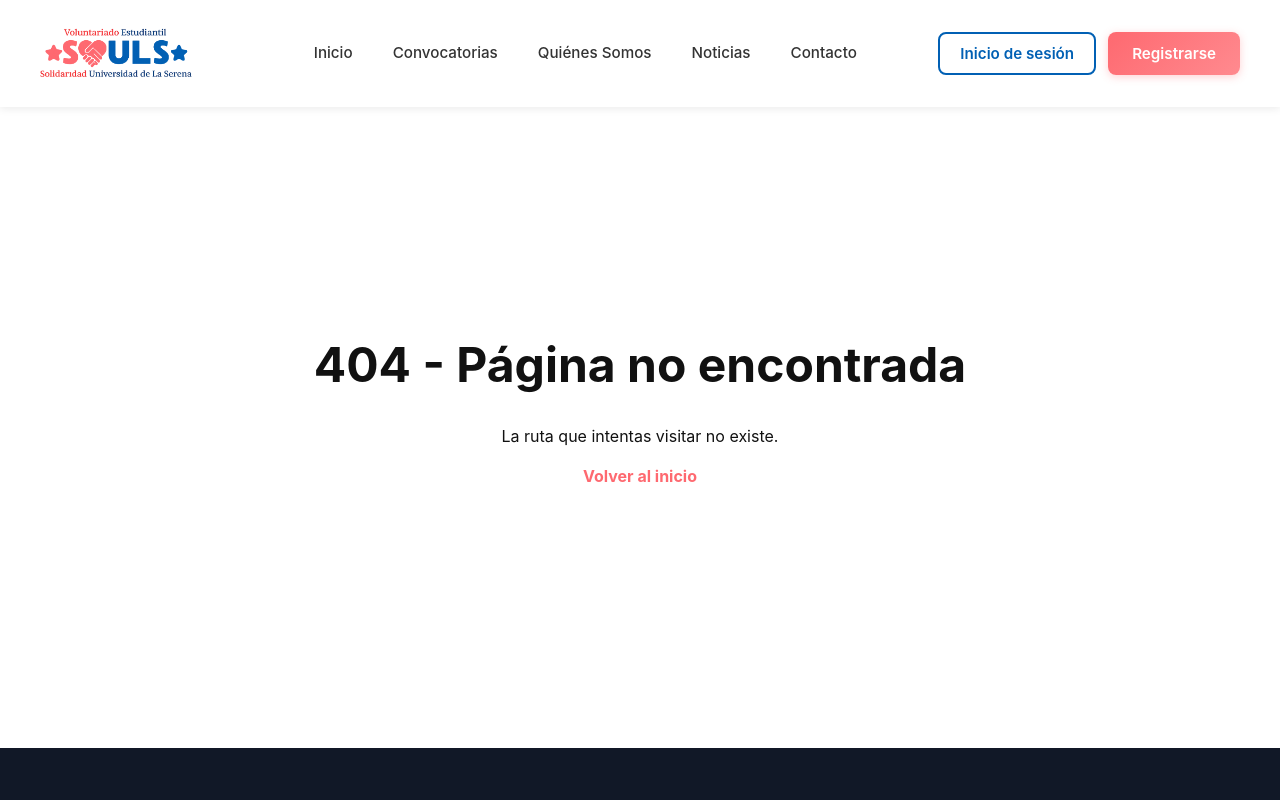
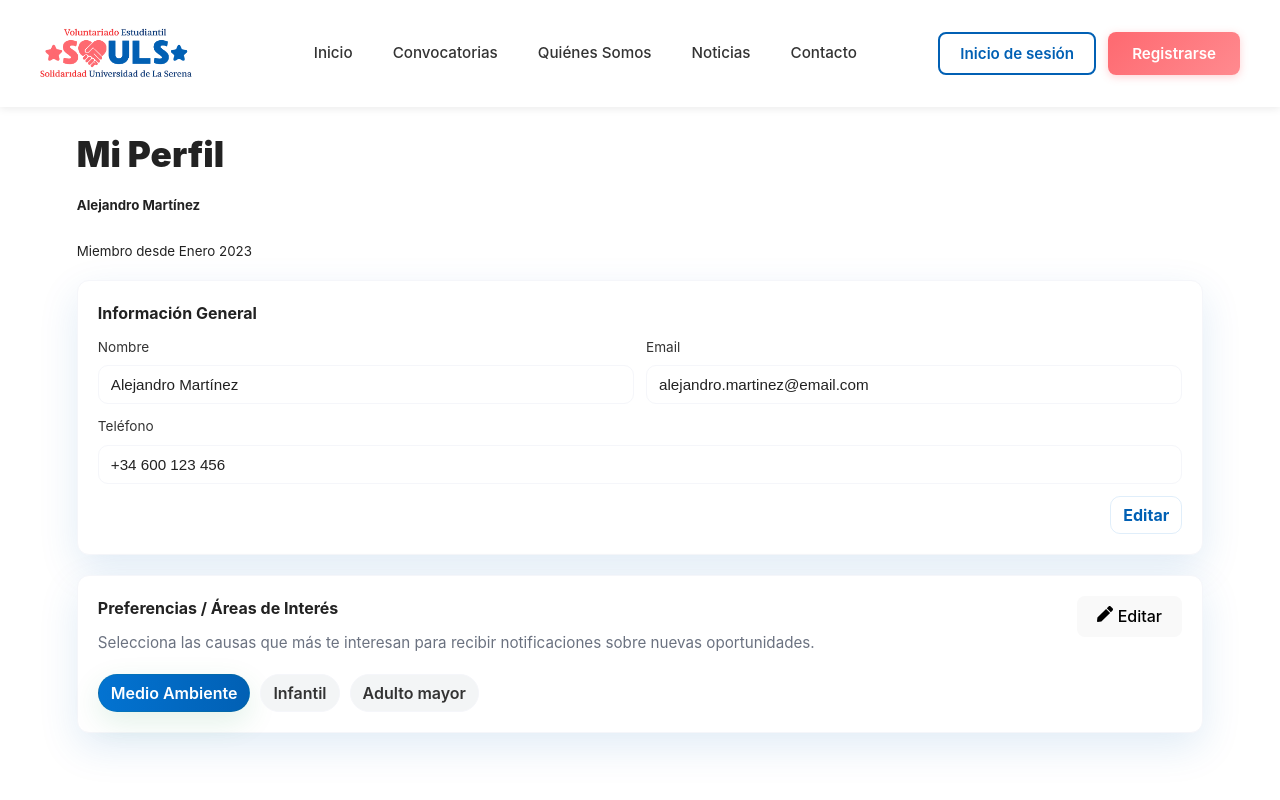
Before and after one commit to DylanQuiroga/ulsconnectfrontend, a React (Vite) app: page /perfil_voluntario in a window 1280 px wide. Shown: the top 800 px of the page. Built offline with nearby package versions, Linux system fonts and the light colour scheme; no server answers.

Commit message:
Maqueta de perfil de voluntario

```diff
--- a/package.json
+++ b/package.json
@@ -17,6 +17,7 @@
     "react": "^18.3.1",
     "react-bootstrap": "^2.10.10",
     "react-dom": "^18.3.1",
+    "react-icons": "^5.5.0",
     "react-router-dom": "^7.9.5"
   },
   "devDependencies": {
--- a/src/Routes.tsx
+++ b/src/Routes.tsx
@@ -7,6 +7,7 @@ import Register from "./pages/Register";
 import NotFound from "./pages/NotFound";
 import Login from "./pages/Login";
 import VolunteerProfile from "./pages/VolunteerProfile";
+import PerfilVoluntario from "./components/PerfilVoluntario";
 
 const AppRoutes: React.FC = () => {
   return (
@@ -15,6 +16,7 @@ const AppRoutes: React.FC = () => {
       <Route path="/register" element={<Register />} />
       <Route path="/login" element={<Login />} />
       <Route path="/volunteer_dashboard" element={<VolunteerProfile />} />
+      <Route path="/perfil_voluntario" element={<PerfilVoluntario />} />
       <Route path="*" element={<NotFound />} />
     </Routes>
   );
--- /dev/null
+++ b/src/components/PerfilVoluntario.tsx
@@ -0,0 +1,139 @@
+import React, { useState } from 'react';
+import { FaPen } from 'react-icons/fa';
+import './css/PerfilVoluntario.css';
+
+const PerfilVoluntario: React.FC = () => {
+    const initial = {
+        name: 'Alejandro Martínez',
+        email: 'alejandro.martinez@email.com',
+        phone: '+34 600 123 456',
+    };
+
+    const [form, setForm] = useState(initial);
+    const [editing, setEditing] = useState(false);
+    const preferences = ['Medio Ambiente', 'Infantil', 'Adulto mayor'];
+    const [selectedPrefs, setSelectedPrefs] = useState(new Set(['Medio Ambiente', 'Bienestar Animal']));
+
+    const handleChange = (e: React.ChangeEvent<HTMLInputElement>) => {
+        setForm(prev => ({ ...prev, [e.target.name]: e.target.value }));
+    };
+
+    const togglePref = (p: string) => {
+        const next = new Set(selectedPrefs);
+        if (next.has(p)) next.delete(p); else next.add(p);
+        setSelectedPrefs(next);
+    };
+
+    const onSave = (e?: React.FormEvent) => {
+        e?.preventDefault();
+        // TODO: llamar API para guardar
+        setEditing(false);
+    };
+
+    const onCancel = () => {
+        setForm(initial);
+        setEditing(false);
+    };
+
+    return (
+        <main className="pv-container">
+            <header className="pv-header">
+                <h1 className="pv-heading">Mi Perfil</h1>
+                <div className="pv-user">
+                    <h5 className="pv-username">{initial.name}</h5>
+                    <small className="text-muted">Miembro desde Enero 2023</small>
+                </div>
+            </header>
+
+            <section className="pv-grid">
+                <article className="pv-card">
+                    <h3 className="pv-title">Información General</h3>
+
+                    <form onSubmit={onSave} className="pv-form">
+                        <div className="pv-row">
+                            <label className="pv-col">
+                                <span className="pv-label">Nombre</span>
+                                <input
+                                    name="name"
+                                    value={form.name}
+                                    onChange={handleChange}
+                                    disabled={!editing}
+                                    className="pv-input"
+                                />
+                            </label>
+
+                            <label className="pv-col">
+                                <span className="pv-label">Email</span>
+                                <input
+                                    name="email"
+                                    value={form.email}
+                                    onChange={handleChange}
+                                    disabled={!editing}
+                                    className="pv-input"
+                                />
+                            </label>
+                        </div>
+
+                        <div className="pv-row">
+                            <label className="pv-col-full">
+                                <span className="pv-label">Teléfono</span>
+                                <input
+                                    name="phone"
+                                    value={form.phone}
+                                    onChange={handleChange}
+                                    disabled={!editing}
+                                    className="pv-input"
+                                />
+                            </label>
+                        </div>
+
+                        <div className="pv-actions">
+                            {!editing && (
+                                <button type="button" className="pv-btn pv-btn-outline" onClick={() => setEditing(true)}>
+                                    Editar
+                                </button>
+                            )}
+                            {editing && (
+                                <>
+                                    <button type="button" className="pv-btn pv-btn-cancel" onClick={onCancel}>Cancelar</button>
+                                    <button type="submit" className="pv-btn pv-btn-save">Guardar Cambios</button>
+                                </>
+                            )}
+                        </div>
+                    </form>
+                </article>
+
+                <article className="pv-card pv-prefs-card">
+                    <div className="pv-prefs-head">
+                        <div>
+                            <h3 className="pv-title">Preferencias / Áreas de Interés</h3>
+                            <p className="pv-sub">Selecciona las causas que más te interesan para recibir notificaciones sobre nuevas oportunidades.</p>
+                        </div>
+                        <button type="button" className="pv-link-edit" onClick={() => setEditing(true)}>
+                            <FaPen /> Editar
+                        </button>
+                    </div>
+
+                    <div className="pv-badges">
+                        {preferences.map(p => {
+                            const active = selectedPrefs.has(p);
+                            return (
+                                <button
+                                    key={p}
+                                    type="button"
+                                    className={`pv-badge ${active ? 'active' : ''}`}
+                                    onClick={() => togglePref(p)}
+                                    aria-pressed={active}
+                                >
+                                    {p}
+                                </button>
+                            );
+                        })}
+                    </div>
+                </article>
+            </section>
+        </main>
+    );
+};
+
+export default PerfilVoluntario;
--- /dev/null
+++ b/src/components/css/PerfilVoluntario.css
@@ -0,0 +1,191 @@
+/* contenedor central ancho */
+.pv-container {
+    background-color: white;
+    max-width: 100%;
+    margin: 0 auto;
+    padding: 28px 6%;
+    color: var(--text-900);
+    padding-bottom: 300px;
+}
+
+/* header */
+.pv-heading {
+    font-size: 2.2rem;
+    font-weight: 900;
+    margin: 0 0 6px 0;
+}
+
+.pv-user {
+    margin-bottom: 18px;
+}
+
+.pv-username {
+    font-weight: 700;
+}
+
+/* grid general: dos tarjetas apiladas verticalmente, ocupando todo el ancho del contenedor */
+.pv-grid {
+    display: grid;
+    grid-template-columns: 1fr;
+    gap: 20px;
+}
+
+/* tarjeta propia (no .card) */
+.pv-card {
+    width: 100%;
+    background: white;
+    border-radius: 12px;
+    padding: 20px;
+    box-shadow: 0 14px 40px var(--shadow-blue-1);
+    border: 1px solid var(--bg-border);
+    box-sizing: border-box;
+}
+
+/* título dentro de la tarjeta */
+.pv-title {
+    font-size: 1rem;
+    font-weight: 700;
+    margin: 0 0 12px 0;
+}
+
+/* formulario: filas con 2 columnas que se encogen en móvil */
+.pv-form .pv-row {
+    display: flex;
+    gap: 12px;
+    margin-bottom: 12px;
+    flex-wrap: wrap;
+}
+
+.pv-col {
+    flex: 1 1 calc(50% - 6px);
+    min-width: 220px;
+    display: flex;
+    flex-direction: column;
+}
+
+.pv-col-full {
+    flex: 1 1 100%;
+    display: flex;
+    flex-direction: column;
+}
+
+/* label y input */
+.pv-label {
+    font-size: 0.85rem;
+    color: var(--text-700);
+    margin-bottom: 8px;
+}
+
+.pv-input {
+    padding: 10px 12px;
+    border-radius: 10px;
+    border: 1px solid var(--bg-border);
+    background: var(--input-bg);
+    color: var(--text-900);
+    font-size: 0.95rem;
+}
+
+/* acciones */
+.pv-actions {
+    display: flex;
+    justify-content: flex-end;
+    gap: 10px;
+    margin-top: 12px;
+}
+
+.pv-btn {
+    padding: 8px 12px;
+    border-radius: 10px;
+    font-weight: 700;
+    cursor: pointer;
+    border: 1px solid transparent;
+}
+
+.pv-btn-outline {
+    background: transparent;
+    color: var(--blue-700);
+    border: 1px solid rgba(3, 115, 209, 0.12);
+}
+
+.pv-btn-cancel {
+    background: #f3f4f6;
+    color: var(--text-900);
+    border: 1px solid var(--bg-border);
+}
+
+.pv-btn-save {
+    background: var(--green);
+    color: #fff;
+    border: none;
+}
+
+/* preferencias */
+.pv-prefs-head {
+    display: flex;
+    justify-content: space-between;
+    align-items: flex-start;
+    gap: 12px;
+    margin-bottom: 12px;
+}
+
+.pv-sub {
+    margin: 0 0 8px 0;
+    color: #6b7280;
+    font-size: 0.95rem;
+}
+
+.pv-badges {
+    display: flex;
+    flex-wrap: wrap;
+    gap: 10px;
+}
+
+.pv-badge {
+    background: #f3f5f6;
+    color: var(--text-700);
+    padding: 8px 12px;
+    border-radius: 999px;
+    border: 1px solid var(--bg-border);
+    font-weight: 600;
+    cursor: pointer;
+}
+
+.pv-badge.active {
+    background: linear-gradient(90deg, var(--blue-600) 0%, var(--blue-700) 100%);
+    color: #fff;
+    box-shadow: 0 10px 30px rgba(18, 138, 63, 0.12);
+    border: 1px solid rgba(18, 138, 63, 0.12);
+}
+
+/* responsive: en pantallas grandes hacemos el contenedor más ancho */
+@media (min-width: 1200px) {
+    .pv-container {
+        max-width: 100%;
+        padding-left: 6%;
+        padding-right: 6%;
+    }
+
+    .pv-col {
+        min-width: 260px;
+    }
+}
+
+/* pequeño ajuste móvil */
+@media (max-width: 768px) {
+    .pv-container {
+        padding-left: 4%;
+        padding-right: 4%;
+    }
+
+    .pv-actions {
+        justify-content: center;
+    }
+
+    .pv-heading {
+        text-align: center;
+    }
+
+    .pv-user {
+        text-align: center;
+    }
+}
--- a/src/main.tsx
+++ b/src/main.tsx
@@ -2,6 +2,7 @@ import React from "react";
 import ReactDOM from "react-dom/client";
 import App from "./App";
 import { BrowserRouter } from "react-router-dom";
+
 import "./index.css";
 
 ReactDOM.createRoot(document.getElementById("root")!).render(
```
Also changed, not shown: 1 other file (tests, documents, lock files or other folders).
